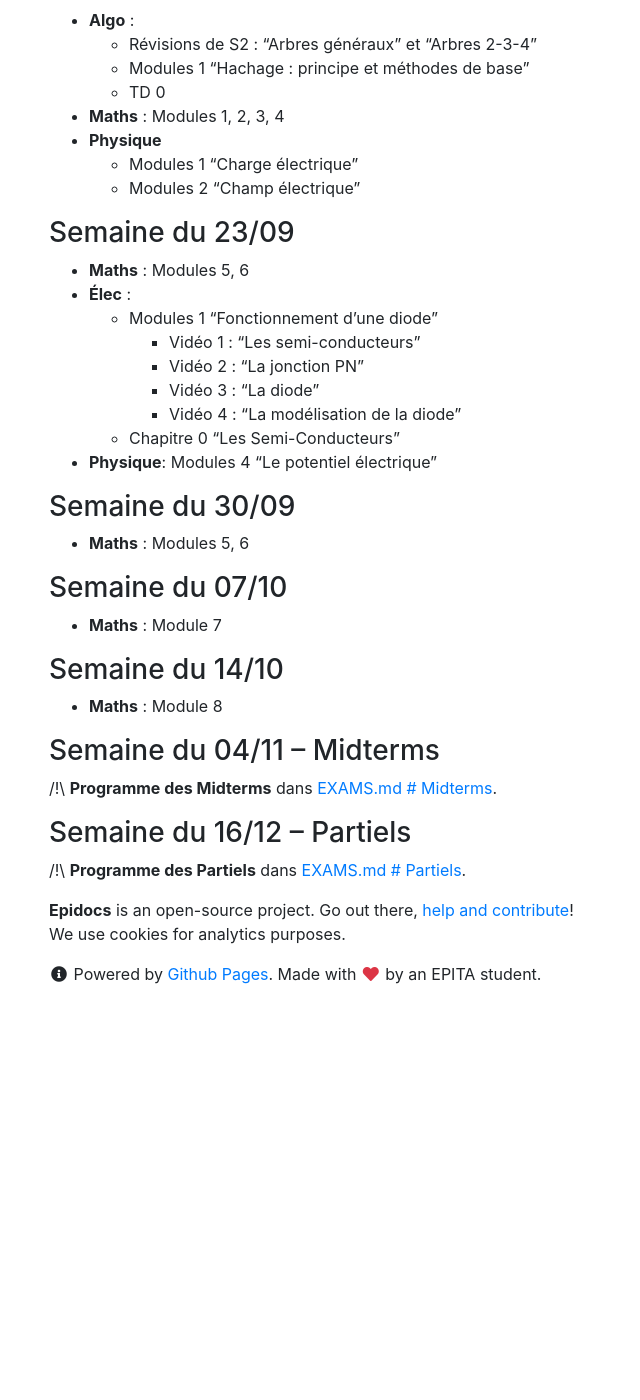
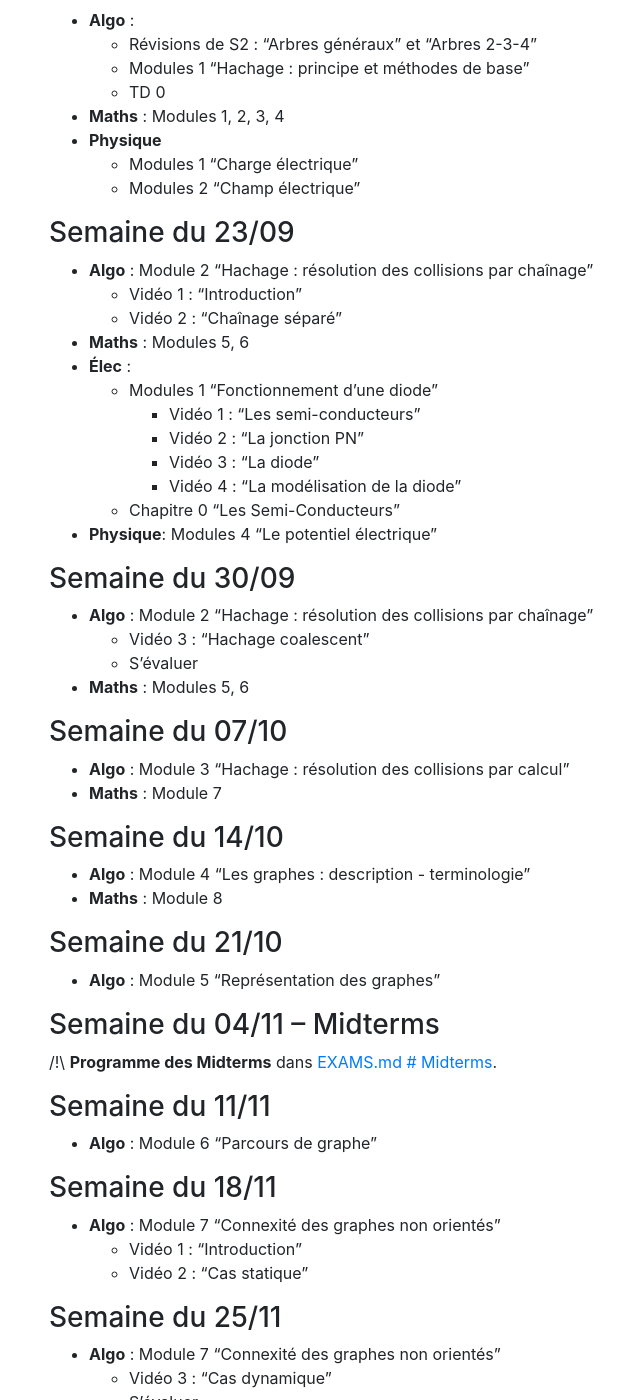
Before and after one commit to Epidocs/Plannings, a Jekyll site: the page built from 2023/S3/HOMEWORK.md, in a window 1280 px wide and 1400 px high, scrolled down 584 px. Shown: the whole window, without its empty margins (36-676 px from the left). Built offline with Jekyll 4.4.1, drawn with Linux system fonts in a browser that asks for light colours; nearby versions of some CDN libraries; before the commit the page ends 1586 px from its top, so only the background shows below that.

Commit message:
Added info for Algo in 2023\S3\HOMEWORK.md

```diff
--- a/2023/S3/HOMEWORK.md
+++ b/2023/S3/HOMEWORK.md
@@ -38,6 +38,9 @@ Pour plus d'informations, consultez le fichier [README.md](../../README.md).
 
 ### Semaine du 23/09
 
+- **Algo** : Module 2 "Hachage : résolution des collisions par chaînage"
+	- Vidéo 1 : "Introduction"
+	- Vidéo 2 : "Chaînage séparé"
 - **Maths** : Modules 5, 6
 - **Élec** :
 	- Modules 1 "Fonctionnement d'une diode"
@@ -50,20 +53,45 @@ Pour plus d'informations, consultez le fichier [README.md](../../README.md).
 
 ### Semaine du 30/09
 
+- **Algo** : Module 2 "Hachage : résolution des collisions par chaînage"
+	- Vidéo 3 : "Hachage coalescent"
+	- S'évaluer
 - **Maths** : Modules 5, 6
 
 ### Semaine du 07/10
 
+- **Algo** : Module 3 "Hachage : résolution des collisions par calcul"
 - **Maths** : Module 7
 
 ### Semaine du 14/10
 
+- **Algo** : Module 4 "Les graphes : description - terminologie"
 - **Maths** : Module 8
+
+### Semaine du 21/10
+
+- **Algo** : Module 5 "Représentation des graphes"
 
 ### Semaine du 04/11 – Midterms
 
 /!\ **Programme des Midterms** dans [EXAMS.md # Midterms](EXAMS.md#midterms).
 
+### Semaine du 11/11
+
+- **Algo** : Module 6 "Parcours de graphe"
+
+### Semaine du 18/11
+
+- **Algo** : Module 7 "Connexité des graphes non orientés"
+	- Vidéo 1 : "Introduction"
+	- Vidéo 2 : "Cas statique"
+
+### Semaine du 25/11
+
+- **Algo** : Module 7 "Connexité des graphes non orientés"
+	- Vidéo 3 : "Cas dynamique"
+	- S'évaluer
+
 ### Semaine du 16/12 – Partiels
 
 /!\ **Programme des Partiels** dans [EXAMS.md # Partiels](EXAMS.md#partiels).
```
